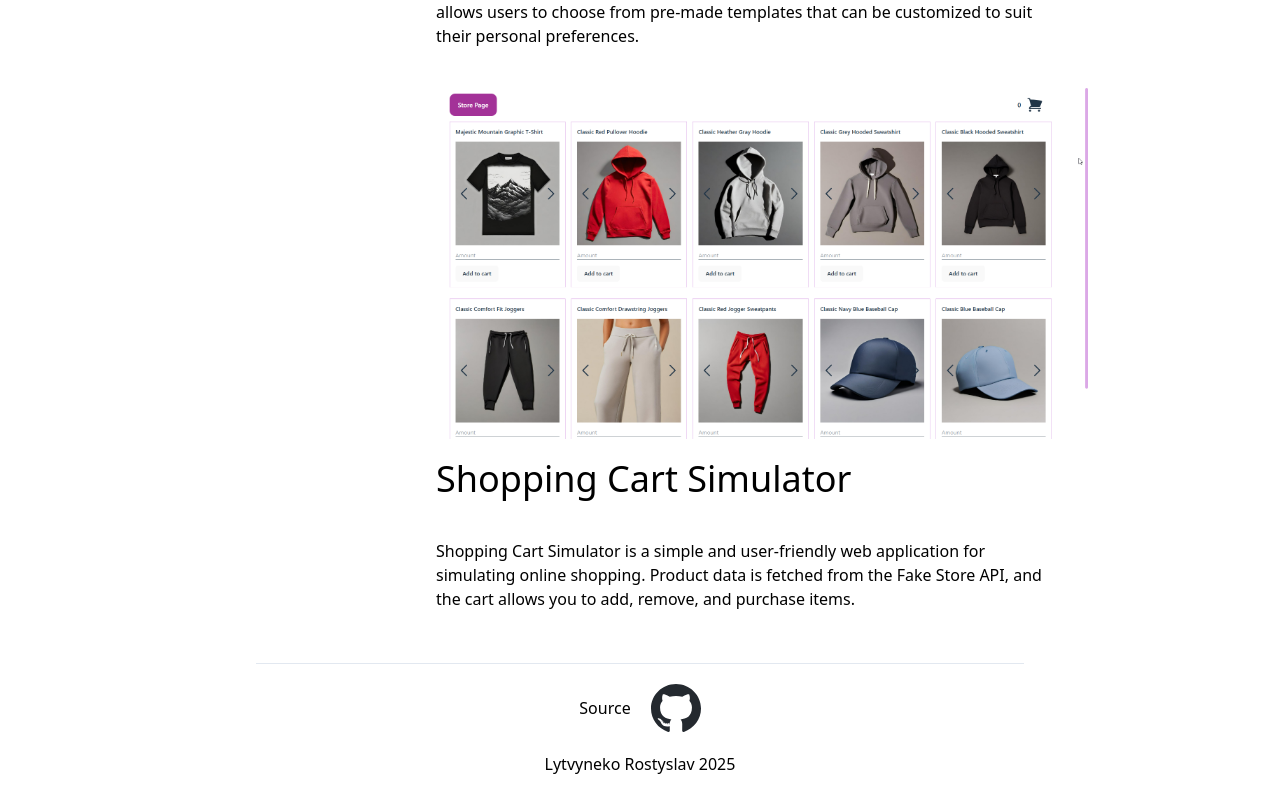
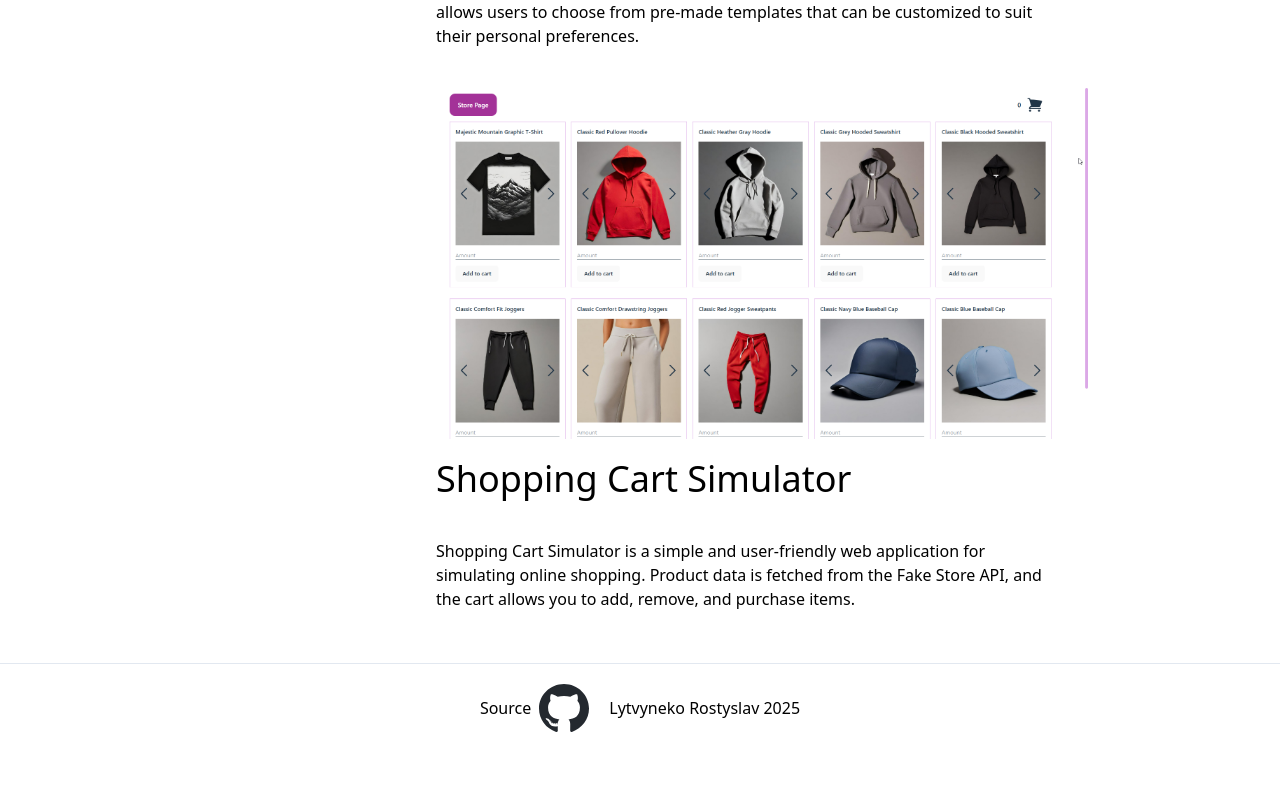
Before and after one commit to R3ndrex/Portfolio, a React (Vite) app: page / in a window 1280 px wide. Shown: the part 983-1779 px from the top of the page. After the commit the page ends 1735 px from the top, so only its background shows below. Built offline with nearby package versions, Linux system fonts and the light colour scheme.

Commit message:
Give 100% width, smaller gap,, remove flex col

```diff
--- a/src/components/Footer.jsx
+++ b/src/components/Footer.jsx
@@ -3,11 +3,11 @@ import GithubImage from "../assets/github-light.svg";
 export default function Footer() {
     const { t } = useTranslation();
     return (
-        <footer className="flex border-t-1 border-slate-200 self-center w-[60%] flex-col items-center pt-5 pb-5 gap-5 bg-white">
+        <footer className="flex border-t-1 border-slate-200 items-center justify-center pt-5 pb-5 gap-5 bg-white">
             <a
                 href="https://github.com/R3ndrex/Portfolio"
                 target="_blank"
-                className="flex justify-center gap-5"
+                className="flex justify-center gap-2"
             >
                 <span className="flex items-center">{t("Source")}</span>
                 <img src={GithubImage} alt="github-image" width="50" />
```
